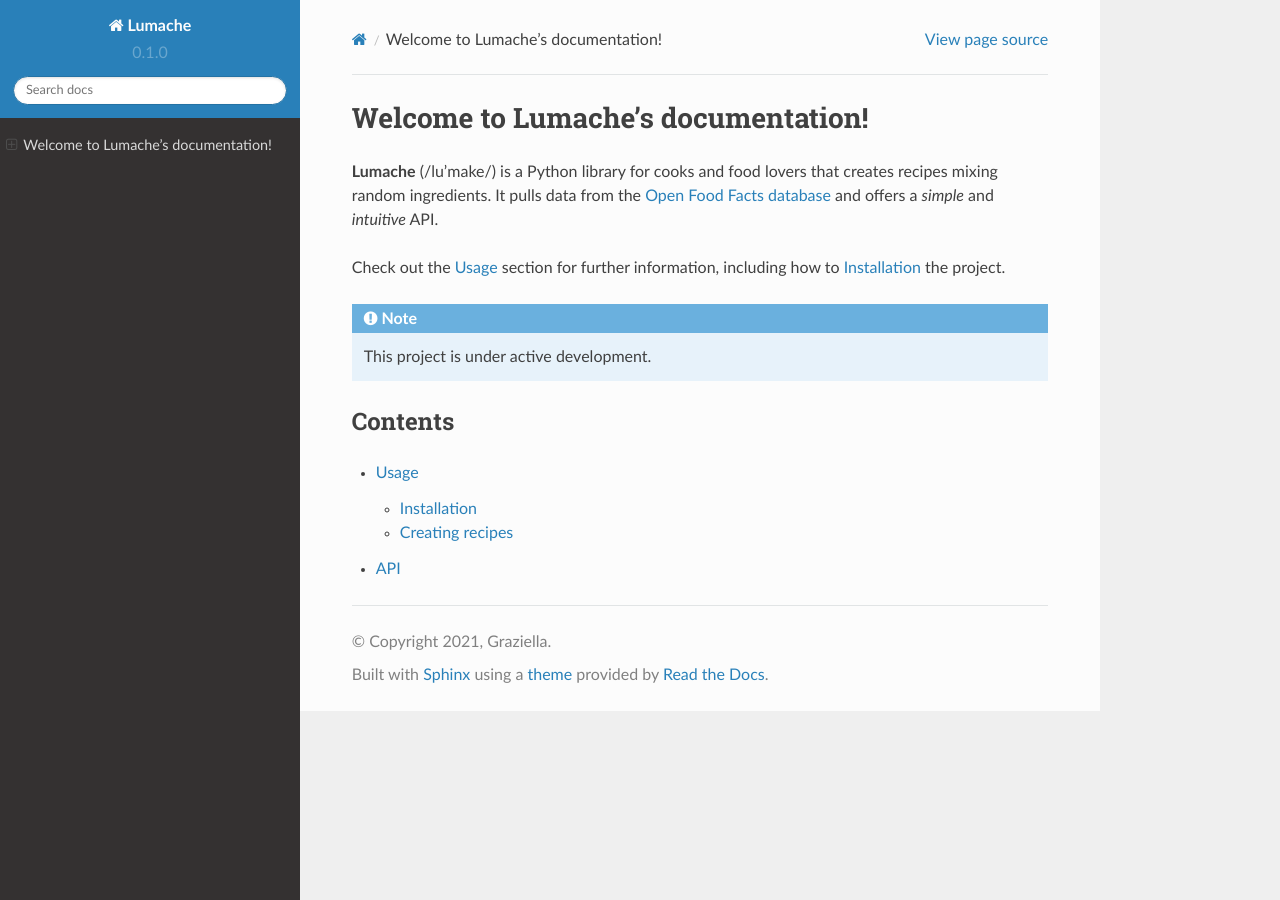
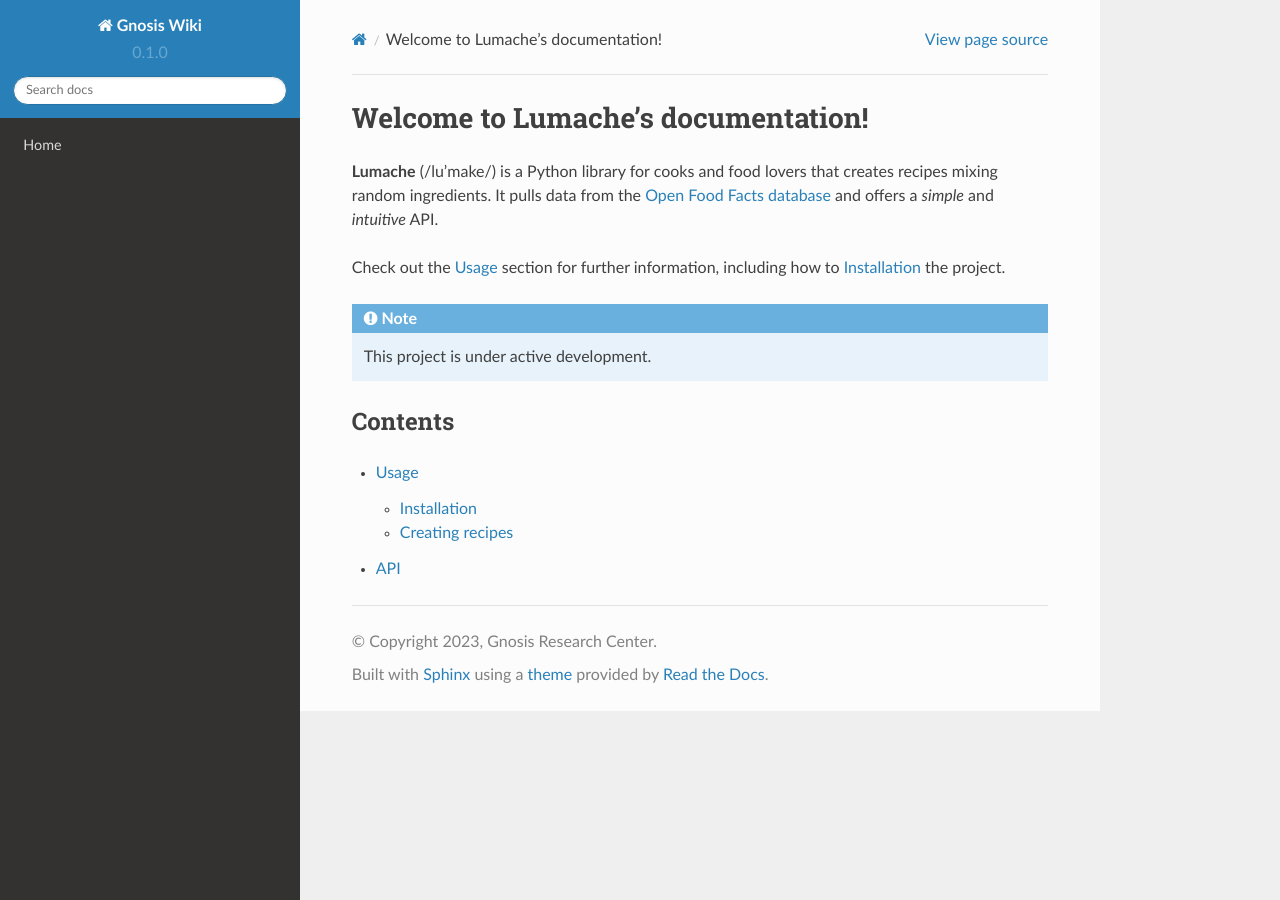
Before and after one commit to JaimeCernuda/GnosisWiki, a Sphinx documentation site: the page built from docs/source/old/index.rst, in a window 1280 px wide. Built offline with Sphinx 7.4.7 and the Read the Docs theme 2.0.0, drawn with Linux system fonts in a browser that asks for light colours; pages that are not in the unit, such as notebooks, are missing from menus.

Commit message:
More updates to the md files of the wiki

```diff
--- a/docs/source/conf.py
+++ b/docs/source/conf.py
@@ -2,9 +2,9 @@
 
 # -- Project information
 
-project = 'Lumache'
-copyright = '2021, Graziella'
-author = 'Graziella'
+project = 'Gnosis Wiki'
+copyright = '2023, Gnosis Research Center'
+author = 'Gnosis Research Center'
 
 release = '0.1'
 version = '0.1.0'
```
Also changed, not shown: docs/source/index.rst (+9 -0 lines), docs/source/Installing-HPC-Software.rst (renamed from docs/source/2.-Installing-HPC-Software.md), docs/source/Linux-Introudction.rst (renamed from docs/source/1.-Linux-Introduction.md).
